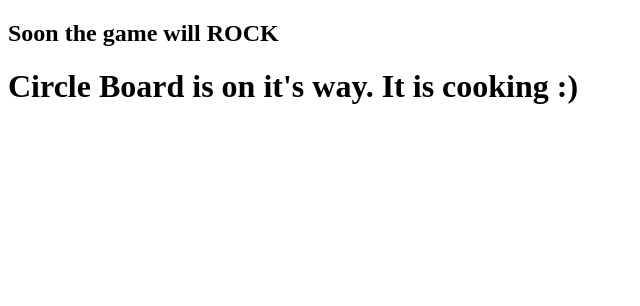
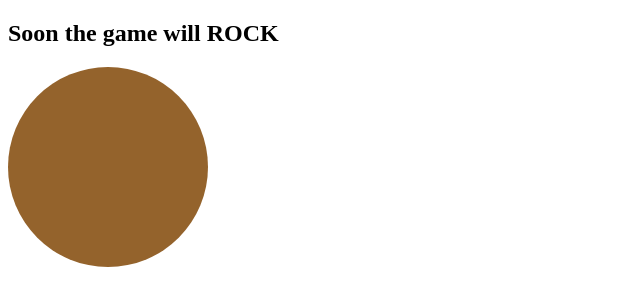
Before and after one commit to robertoalx/awesome-bet-game, a React (Create React App) app: page / in a window 1280 px wide. Shown: the top 306 px of the page, without its empty margins (0-640 px from the left). Built offline with nearby package versions, Linux system fonts and the light colour scheme.

Commit message:
Start to style the circle component.

```diff
--- a/src/component/circle-board/circle-board.component.jsx
+++ b/src/component/circle-board/circle-board.component.jsx
@@ -1,8 +1,9 @@
 import React from 'react'
+import { StyledCircleBoard } from './circle-board.style'
 
 const CircleBoard = () => {
   return (
-    <h1>Circle Board is on it's way. It is cooking :)</h1>
+    <StyledCircleBoard />
   )
 }
 
--- a/src/component/circle-board/circle-board.style.js
+++ b/src/component/circle-board/circle-board.style.js
@@ -0,0 +1,8 @@
+import styled from 'styled-components'
+
+export const StyledCircleBoard = styled.div`
+  background-color: #94632c;
+  border-radius: 50%;
+  width: 200px;
+  height: 200px;
+`
```
